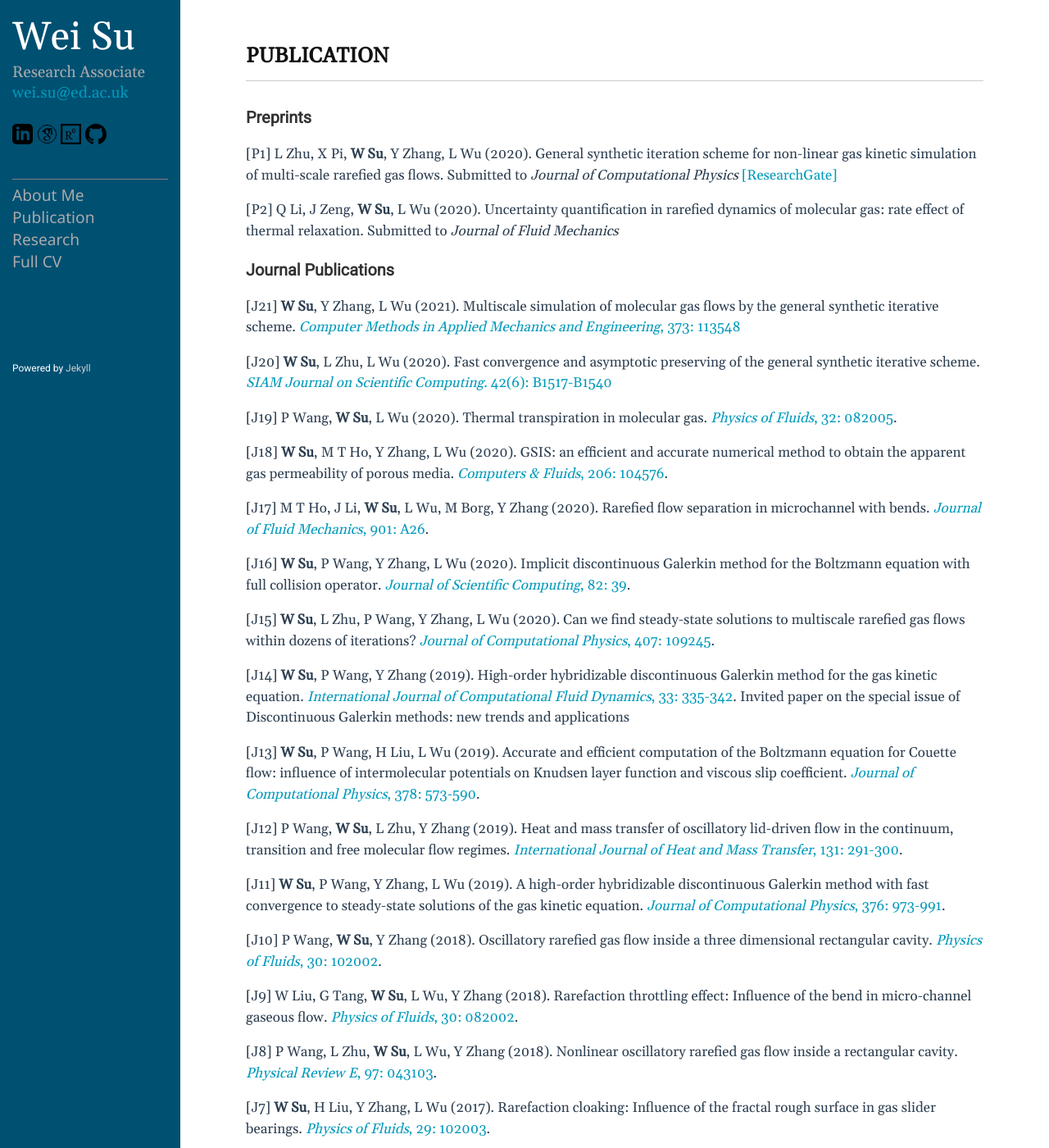
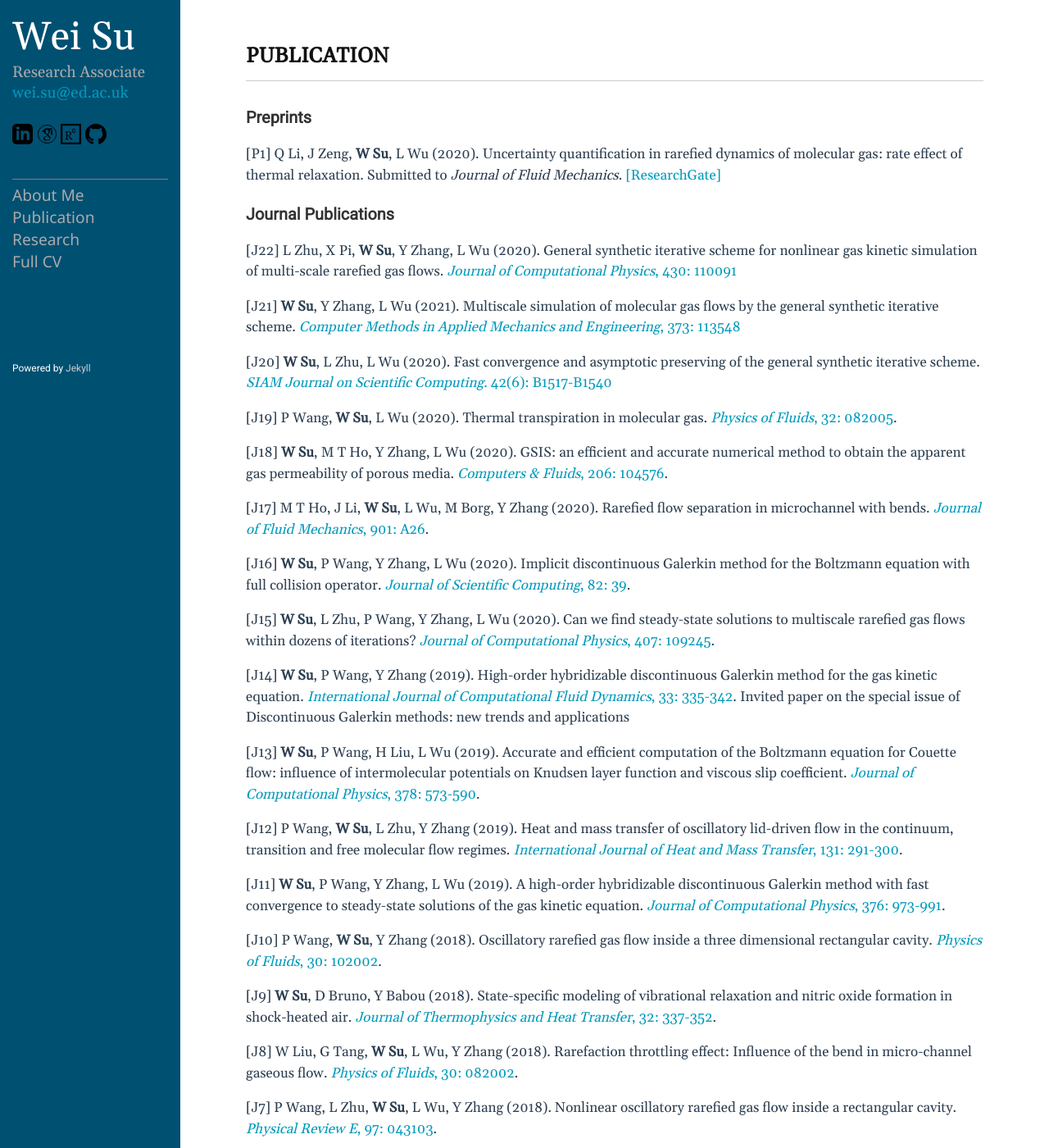
Before and after one commit to WeiSu-MAE/WeiSu-MAE.github.io, a Jekyll site: the page built from PUBS.md, in a window 1280 px wide and 1400 px high. Shown: the whole window at 82% size. Built offline with Jekyll 4.4.1, drawn with Linux system fonts in a browser that asks for light colours; some of the changed text lies outside the part shown.

Commit message:
update202102

```diff
--- a/PUBS.md
+++ b/PUBS.md
@@ -7,11 +7,11 @@ permalink: /pubs/
 ### Preprints
 
 
-[P1] L Zhu, X Pi, **W Su**, Y Zhang, L Wu (2020). General synthetic iteration scheme for non-linear gas kinetic simulation of multi-scale rarefied gas flows. Submitted to *Journal of Computational Physics* [[ResearchGate]](https://www.researchgate.net/publication/340859948_General_synthetic_iteration_scheme_for_non-linear_gas_kinetic_simulation_of_multi-scale_rarefied_gas_flows)
-
-[P2] Q Li, J Zeng, **W Su**, L Wu (2020). Uncertainty quantification in rarefied dynamics of molecular gas: rate effect of thermal relaxation. Submitted to *Journal of Fluid Mechanics*
+[P1] Q Li, J Zeng, **W Su**, L Wu (2020). Uncertainty quantification in rarefied dynamics of molecular gas: rate effect of thermal relaxation. Submitted to *Journal of Fluid Mechanics*. [[ResearchGate]](https://www.researchgate.net/publication/348899871_Uncertainty_quantification_in_rarefied_dynamics_of_molecular_gas_rate_effect_of_thermal_relaxation)
 
 ### Journal Publications
+
+[J22] L Zhu, X Pi, **W Su**, Y Zhang, L Wu (2020). General synthetic iterative scheme for nonlinear gas kinetic simulation of multi-scale rarefied gas flows. [*Journal of Computational Physics*, 430: 110091](https://www.sciencedirect.com/science/article/pii/S0021999120308652)
 
 [J21] **W Su**, Y Zhang, L Wu (2021). Multiscale simulation of molecular gas flows by the general synthetic iterative scheme. [*Computer Methods in Applied Mechanics and Engineering*, 373: 113548](https://www.sciencedirect.com/science/article/pii/S0045782520307337?via%3Dihub)
 
@@ -37,13 +37,13 @@ permalink: /pubs/
 
 [J10] P Wang, **W Su**, Y Zhang (2018). Oscillatory rarefied gas flow inside a three dimensional rectangular cavity.  [*Physics of Fluids*, 30: 102002](https://doi.org/10.1063/1.5052253).
 
-[J9] W Liu, G Tang, **W Su**, L Wu, Y Zhang (2018). Rarefaction throttling effect: Influence of the bend in micro-channel gaseous flow.  [*Physics of Fluids*, 30: 082002](https://doi.org/10.1063/1.5037430).
+[J9] **W Su**, D Bruno, Y Babou (2018). State-specific modeling of vibrational relaxation and nitric oxide formation in shock-heated air. [*Journal of Thermophysics and Heat Transfer*, 32: 337-352](https://doi.org/10.2514/1.T5271).
 
-[J8] P Wang, L Zhu, **W Su**, L Wu, Y Zhang (2018). Nonlinear oscillatory rarefied gas flow inside a rectangular cavity.  [*Physical Review E*, 97: 043103](https://doi.org/10.1103/PhysRevE.97.043103).
+[J8] W Liu, G Tang, **W Su**, L Wu, Y Zhang (2018). Rarefaction throttling effect: Influence of the bend in micro-channel gaseous flow.  [*Physics of Fluids*, 30: 082002](https://doi.org/10.1063/1.5037430).
 
-[J7] **W Su**, H Liu, Y Zhang, L Wu (2017). Rarefaction cloaking: Influence of the fractal rough surface in gas slider bearings.  [*Physics of Fluids*, 29: 102003](https://doi.org/10.1063/1.4999696).
+[J7] P Wang, L Zhu, **W Su**, L Wu, Y Zhang (2018). Nonlinear oscillatory rarefied gas flow inside a rectangular cavity.  [*Physical Review E*, 97: 043103](https://doi.org/10.1103/PhysRevE.97.043103).
 
-[J6] **W Su**, D Bruno, Y Babou (2017). State-specific modeling of vibrational relaxation and nitric oxide formation in shock-heated air. [*Journal of Thermophysics and Heat Transfer*, 32: 337-352](https://doi.org/10.2514/1.T5271).
+[J76] **W Su**, H Liu, Y Zhang, L Wu (2017). Rarefaction cloaking: Influence of the fractal rough surface in gas slider bearings.  [*Physics of Fluids*, 29: 102003](https://doi.org/10.1063/1.4999696).
 
 [J5] **W Su**, S Lindsay, H Liu, L Wu (2017). Comparative study of the discrete velocity and lattice Boltzmann methods for rarefied gas flows through irregular channels. [*Physical Review E*, 96: 023309](https://doi.org/10.1103/PhysRevE.96.023309).
 
```
Also changed, not shown: 1 other file.
